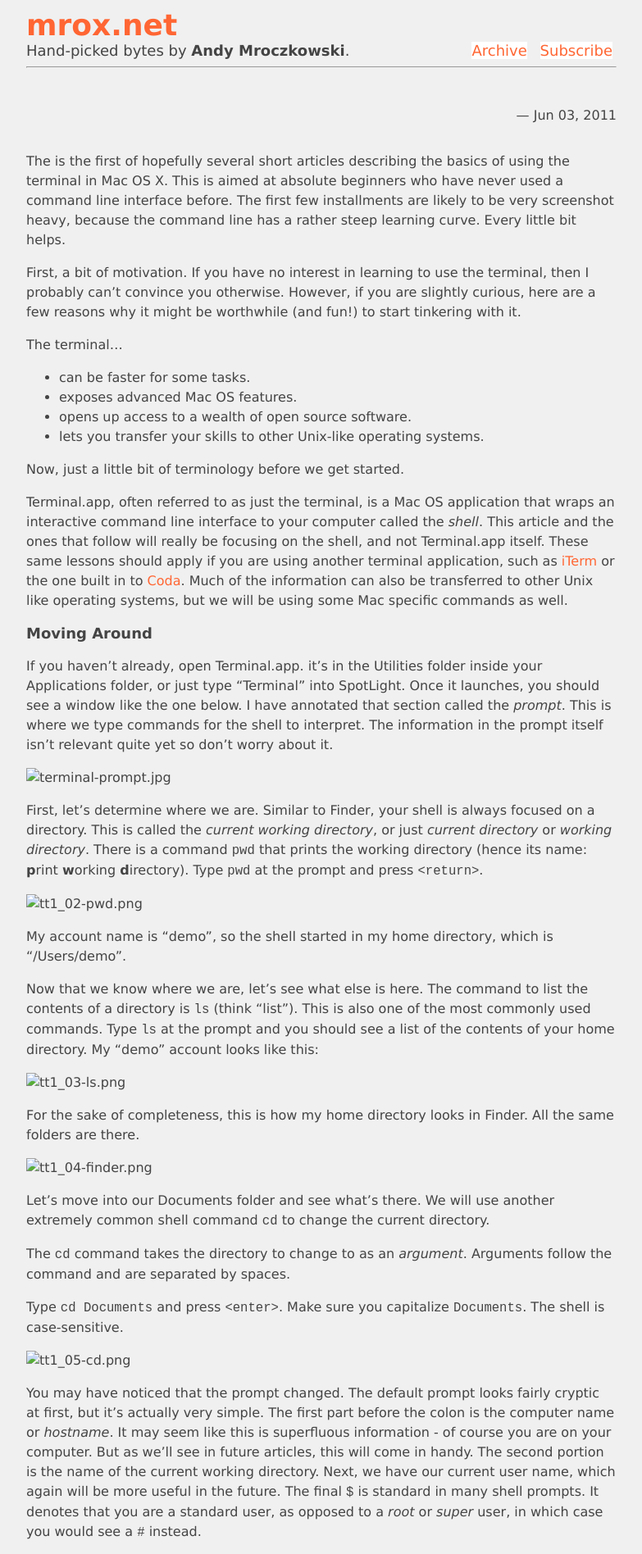
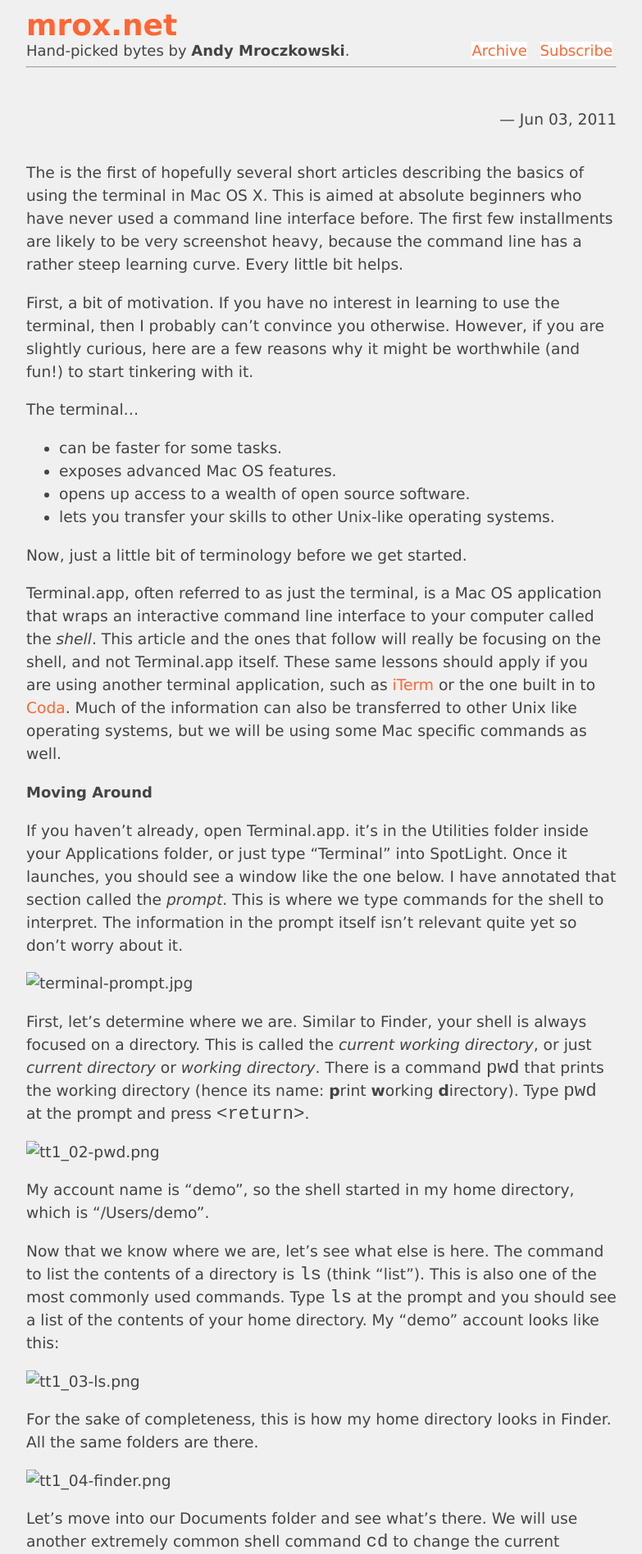
Before and after one commit to amrox/mrox.net, a Jekyll site: the page built from index.html, in a window 1280 px wide. Shown: the top 1896 px of the page at 82% size, without its empty margins (248-1031 px from the left). Built offline with Jekyll 4.4.1, drawn with Linux system fonts in a browser that asks for light colours.

Commit message:
adjusting font size

```diff
--- a/css/screen.css
+++ b/css/screen.css
@@ -4,11 +4,11 @@ html {
 }
 
 body, html {
-	font-family: "Lucida Grande", Verdana, Arial;
 	background-color: #f0f0f0;
 	margin: 0;
 	padding: 0;
 	color: #000;
+	font: 14pt "Lucida Grande", Verdana, Arial;
 }
 
 #container {
```
